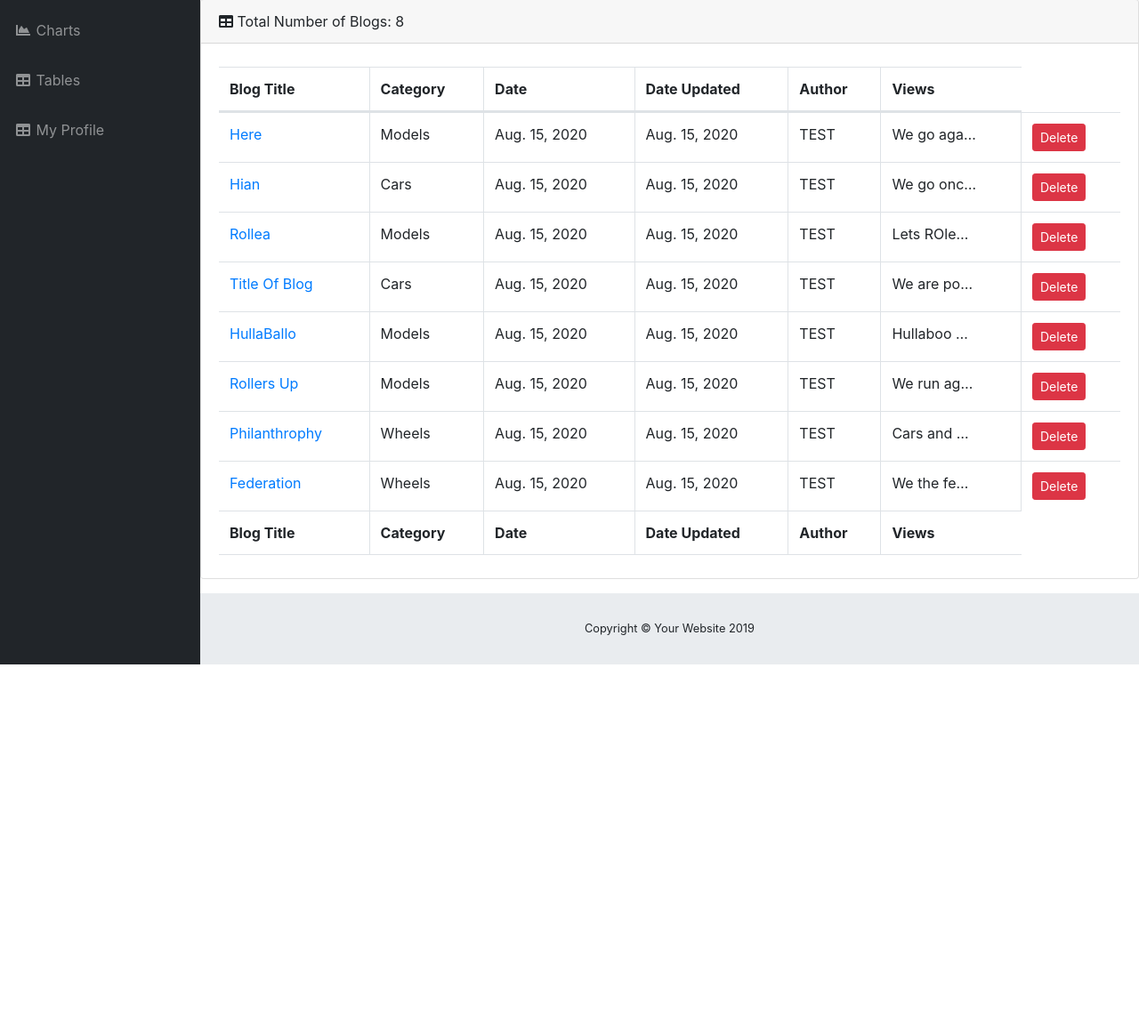
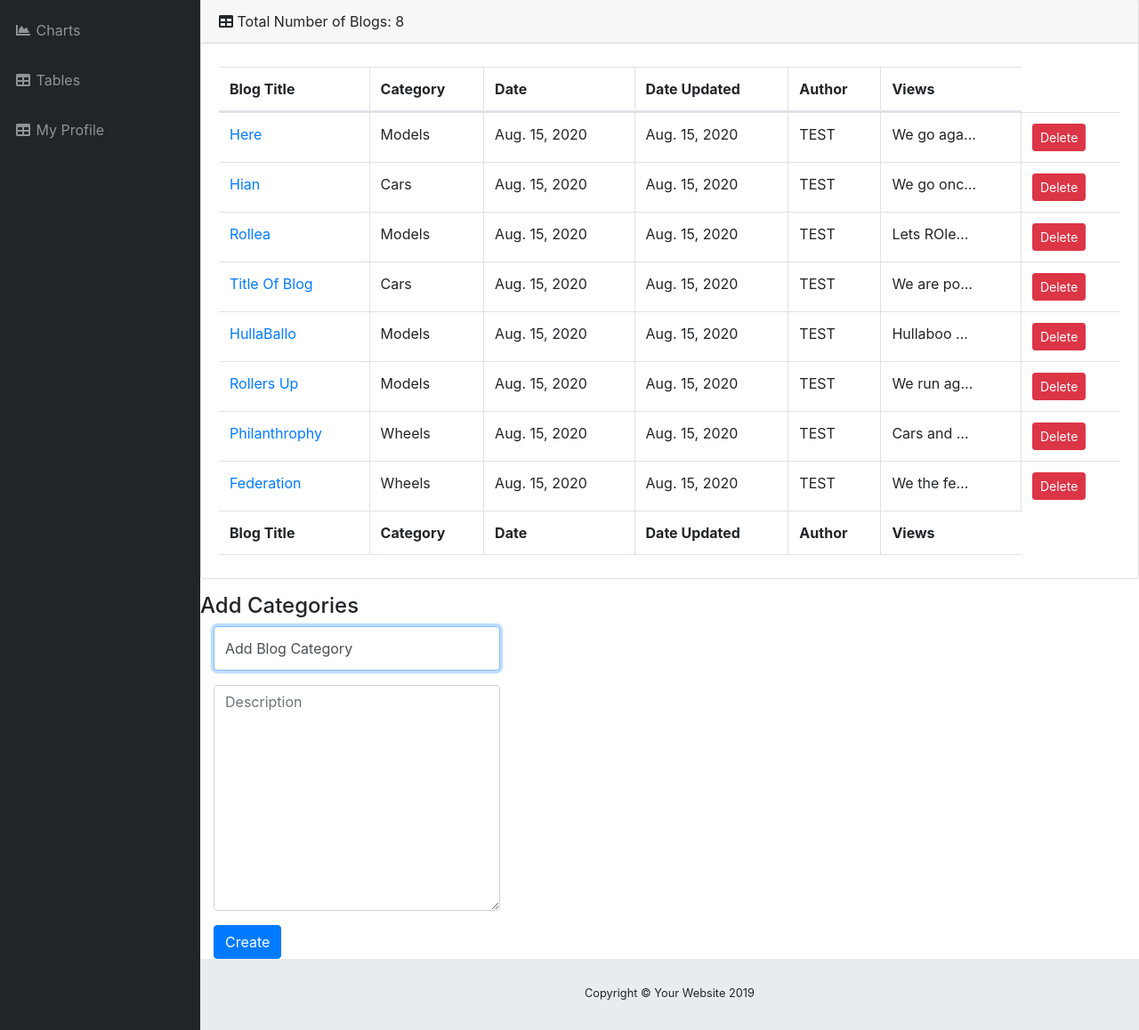
Before and after one commit to SenJames/Car-Listing, a Django app: page /dashboard/view-blog/ in a window 1280 px wide. Shown: the part 234-1392 px from the top of the page at 89% size. Before the commit the page ends 981 px from the top, so only its background shows below. Run offline with Django 3.2, Linux system fonts and the light colour scheme; a user stored in the database is signed in; data comes from the database, SQL or seed files in the repository; both versions use the stored data as it was after the commit; some libraries are stand-ins or nearby versions.

Commit message:
update category

```diff
--- a/dashboard_app/templates/dashboard_app/add-blog.html
+++ b/dashboard_app/templates/dashboard_app/add-blog.html
@@ -22,6 +22,7 @@
         <!-- Page Content -->
         <h1>Add New Blogs</h1>
         <hr>
+        <div class="col-md-6">
           <div class="form-group col-md-12">
             {% for msg in messages %}
             {{msg}}
@@ -100,10 +101,10 @@
                       </div>
                     </div>
 
-                  <button class="btn btn-primary" type="submit">Update</button>
+                    <button class="btn btn-primary" type="submit">Add</button>
                 </ul>
         </form>
-
+      </div>
       </div>
       <!-- /.container-fluid -->
 
--- a/dashboard_app/templates/dashboard_app/view-blog.html
+++ b/dashboard_app/templates/dashboard_app/view-blog.html
@@ -8,7 +8,7 @@
 {% block Content %}
 
 
-{% if blog %}
+
 
 
     <div id="content-wrapper">
@@ -27,6 +27,7 @@
         <h1>My Blogs</h1>
         <hr>
       </div>
+      {% if blog %}
       <!-- /.container-fluid -->
           <div class="form-group col-md-12">
           {% for msg in messages %}
@@ -34,6 +35,7 @@
           {% endfor %}
 
         </div>
+
           <!-- DataTables Example -->
           <div class="card mb-3">
             <div class="card-header">
@@ -106,6 +108,26 @@
               </div>
             </div>
           </div>
+      {% endif %}
+      <h4>Add Categories</h4>
+      <form method="POST" enctype="multipart/form-data" id='postform'>
+        {% csrf_token %}
+        <div class="col-md-4">
+
+          <div class="form-group">
+            <div class="form-label-group">
+              <input type="text" id="text" name="catName" class="form-control" placeholder="Category Title" required="required" autofocus="autofocus">
+              <label for="text">Add Blog Category</label>
+            </div>
+          </div>
+          <div class="form-group">
+            <div class="form-label-group">
+              <textarea name="catDesc" class="form-control" id="" cols="30" rows="10" required="required" placeholder="Description" autofocus="autofocus"></textarea>
+            </div>
+          </div>
+          <button class="btn btn-primary" type="submit">Create </button>
+        </div>
+        </form>
 
 
 
@@ -121,7 +143,7 @@
 
     </div>
     <!-- /.content-wrapper -->
-    {% endif %}
+
     {% endblock %}
   </div>
   <!-- /#wrapper -->
--- a/dashboard_app/views.py
+++ b/dashboard_app/views.py
@@ -11,6 +11,8 @@ from listing_app import views
 from blog.models import Post, Category, Author, Comment
 from dashboard_app.forms import UserForm, UserProfileForm, CarForm, CategoryForm, PostForm, AuthorForm, CommentForm
 from django.views.generic import CreateView, DetailView, ListView, UpdateView
+from django.http import HttpResponseRedirect, HttpResponse
+from django.core.exceptions import ObjectDoesNotExist
 
 # Create your views here.
 @login_required(login_url='/car-listing/login/')
@@ -50,6 +52,24 @@ def charts(request):
 @login_required(login_url='/car-listing/login/')
 def view_blog(request):
     blog = Post.objects.all()
+
+    if request.method == 'POST':
+        catName = request.POST.get('catName')
+        catDesc = request.POST.get('catDesc')
+        print(catDesc)
+        print(catName)
+
+        try:
+
+            cat = Category.objects.get(cat_name=catName.upper())
+            messages.info(request, 'The category exits')
+            return redirect("/dashboard/view-blog/")
+
+        except Category.DoesNotExist:
+            cat = Category.objects.create(cat_name=catName.upper(), desc=catDesc.upper())
+            cat.save()
+            messages.success(request, 'Category updated')
+            return redirect("/dashboard/view-blog/")
     context = {
         'blog': blog
     }
```
Also changed, not shown: db.sqlite3. Lines whose indentation alone changed are shown as unchanged.
